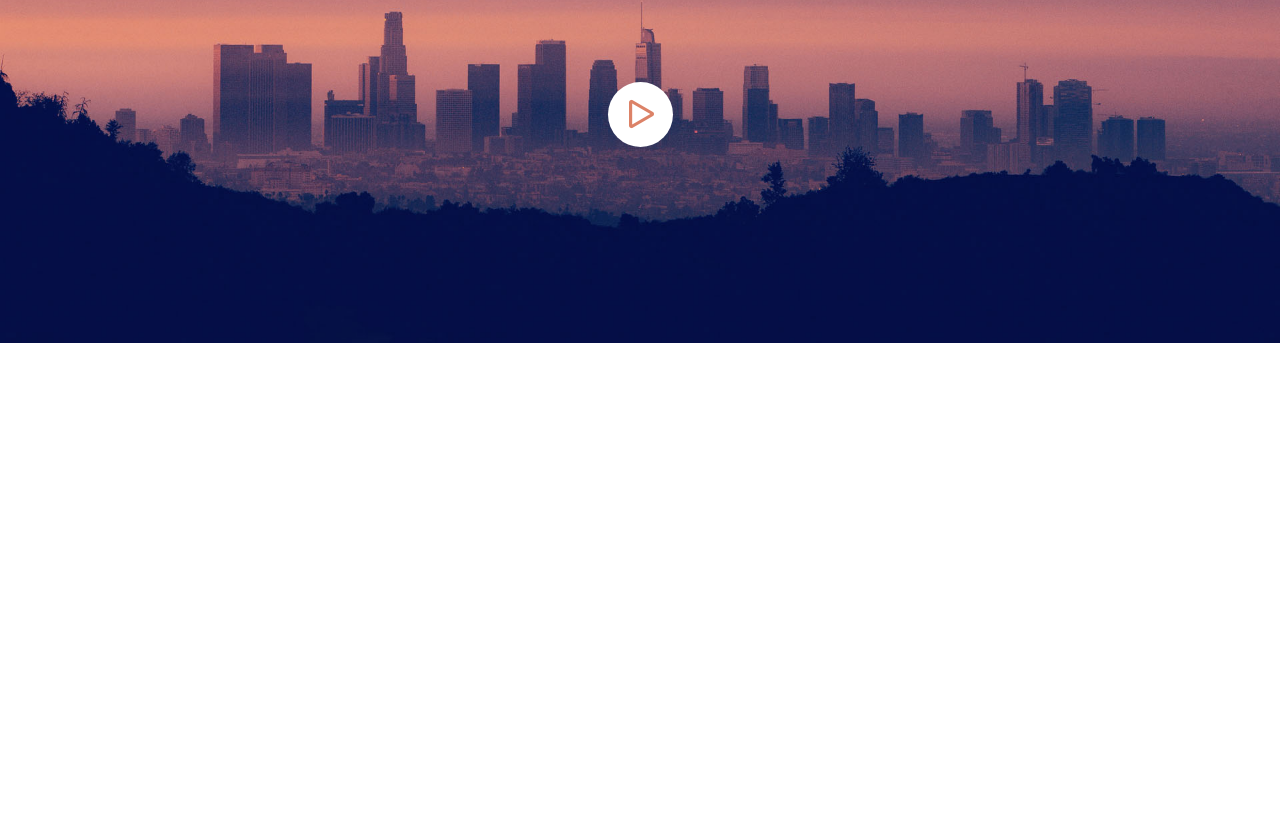
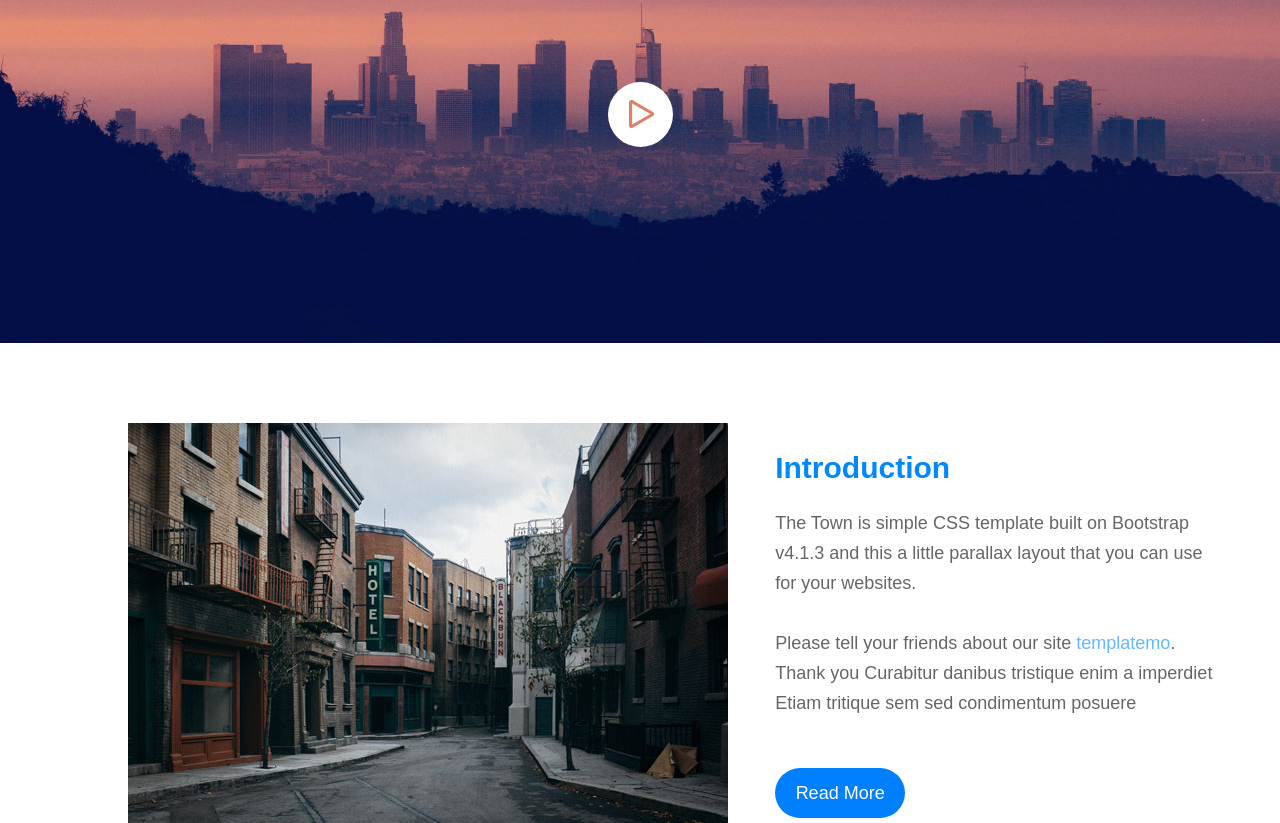
Before and after one commit to alimardon28/JavaScript, a plain HTML site: page index.html in a window 1280 px wide. Shown: the part 457-1280 px from the top of the page. Before the commit the page ends 800 px from the top, so only its background shows below. Drawn offline with nearby package versions, Linux system fonts and the light colour scheme.

Commit message:
finished introduction section

```diff
--- a/css/main.css
+++ b/css/main.css
@@ -17,6 +17,8 @@ body{
     margin: 0 auto;
 }
 
+/* HEADER CSS START */
+
 .header{
     background-image: url(../img/the-town-bg-01.jpg);
     background-position: center;
@@ -24,6 +26,7 @@ body{
     background-repeat: no-repeat;
     min-height: 100vh;
     width: 100%;
+    object-fit: cover;
 }
 
 .header .navigationBar{
@@ -113,3 +116,64 @@ body{
     margin: 0;
     padding: 0;
 }
+
+/* HEADER CSS END */
+
+/* MAIN CSS START */
+.main{
+    padding-top: 80px;
+    margin: 0;
+}
+
+.introduction .introduction__intro{
+    display: flex;
+    justify-content: space-evenly;
+    flex-wrap: wrap;
+}
+
+.introduction__intro img{
+    display: inline-block;
+    text-align: center;
+    margin-left: 60px;
+    object-fit: cover;
+}
+
+.introduction__left{
+    text-align: start;
+    display: flex;
+    justify-content: center;
+    flex-direction: column;
+}
+
+.introduction__left-heading{
+    font-size: 30px;
+    line-height: 80px;
+    text-transform: capitalize;
+    color: rgb(0, 136, 255);
+}
+
+.introduction__left-desc{
+   opacity: 0.6;
+   font-size: 18px;
+   line-height: 30px;
+}
+
+.introduction__left-desc .temp{
+    opacity: 1;
+    color: rgb(0, 136, 255);
+}
+
+.introduction__left-btn{
+    width: 130px;
+    height: 50px;
+    border: none;
+    outline: none;
+    background-color: rgb(0, 128, 255);
+    color: #fff;
+    padding: 10px 15px;
+    margin-top: 50px;
+    border-radius: 50px;
+    text-transform: capitalize;
+    font-size: 18px;
+}
+/* MAIN CSS END */
--- a/index.html
+++ b/index.html
@@ -1,11 +1,14 @@
 <!DOCTYPE html>
 <html lang="en">
   <head>
-    <meta charset="UTF-8">
-    <meta http-equiv="X-UA-Compatible" content="IE=edge">
-    <meta name="viewport" content="width=device-width, initial-scale=1.0">
-    <link rel="stylesheet" href="https://cdn.jsdelivr.net/npm/bootstrap-icons@1.8.1/font/bootstrap-icons.css">
-    <link rel="stylesheet" href="./css/main.css">
+    <meta charset="UTF-8" />
+    <meta http-equiv="X-UA-Compatible" content="IE=edge" />
+    <meta name="viewport" content="width=device-width, initial-scale=1.0" />
+    <link
+      rel="stylesheet"
+      href="https://cdn.jsdelivr.net/npm/bootstrap-icons@1.8.1/font/bootstrap-icons.css"
+    />
+    <link rel="stylesheet" href="./css/main.css" />
     <title>The Town</title>
   </head>
   <body>
@@ -30,7 +33,10 @@
 
         <div class="headerCenter">
           <h1 class="headerCenter-heading">the town</h1>
-         <p  class="headerCenter-desc">parallax bootstrap theme<br> by templateMo</p>
+          <p class="headerCenter-desc">
+            parallax bootstrap theme<br />
+            by templateMo
+          </p>
           <span id="span">
             <i class="bi bi-play"></i>
           </span>
@@ -38,11 +44,27 @@
       </div>
     </header>
     <main class="main">
-
+      <section class="introduction">
+        <div class="container">
+          <div class="introduction__intro">
+            <img src="./img/the-town-01.jpg" alt="the twn images" />
+            <div class="introduction__left">
+              <h2 class="introduction__left-heading">introduction</h2>
+              <p class="introduction__left-desc">
+                The Town is simple CSS template built on Bootstrap<br />
+                v4.1.3 and this a little parallax layout that you can use<br />
+                for your websites.<br /><br />
+                Please tell your friends about our site <span class="temp">templatemo</span>.<br />
+                Thank you Curabitur danibus tristique enim a imperdiet<br />
+                Etiam tritique sem sed condimentum posuere
+              </p>
+              <button class="introduction__left-btn">read more</button>
+            </div>
+          </div>
+        </div>
+      </section>
     </main>
 
-   <footer class="footer">
-
-   </footer>
+    <footer class="footer"></footer>
   </body>
 </html>
```
Lines whose indentation alone changed are shown as unchanged.
